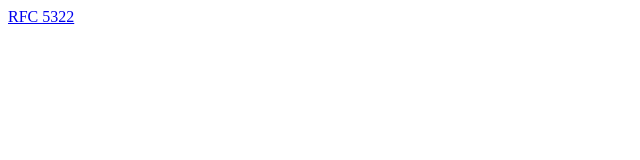
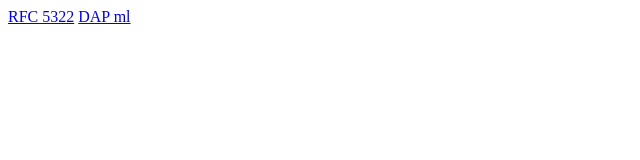
Before and after one commit to dontcallmedom/travis-test, a plain HTML site: page index.html in a window 1280 px wide. Shown: the full height of the page, 0-640 px from the left. Drawn offline with Linux system fonts and the light colour scheme.

Commit message:
adding a w3.org link

```diff
--- a/index.html
+++ b/index.html
@@ -1,2 +1,4 @@
 <!doctype html><html>
-<body><a href="https://tools.ietf.org/html/rfc5322">RFC 5322</a></body></html>
+<body><a href="https://tools.ietf.org/html/rfc5322">RFC 5322</a>
+<a href="https://lists.w3.org/Archives/Public/public-device-apis/">DAP ml</a>
+</body></html>
```
